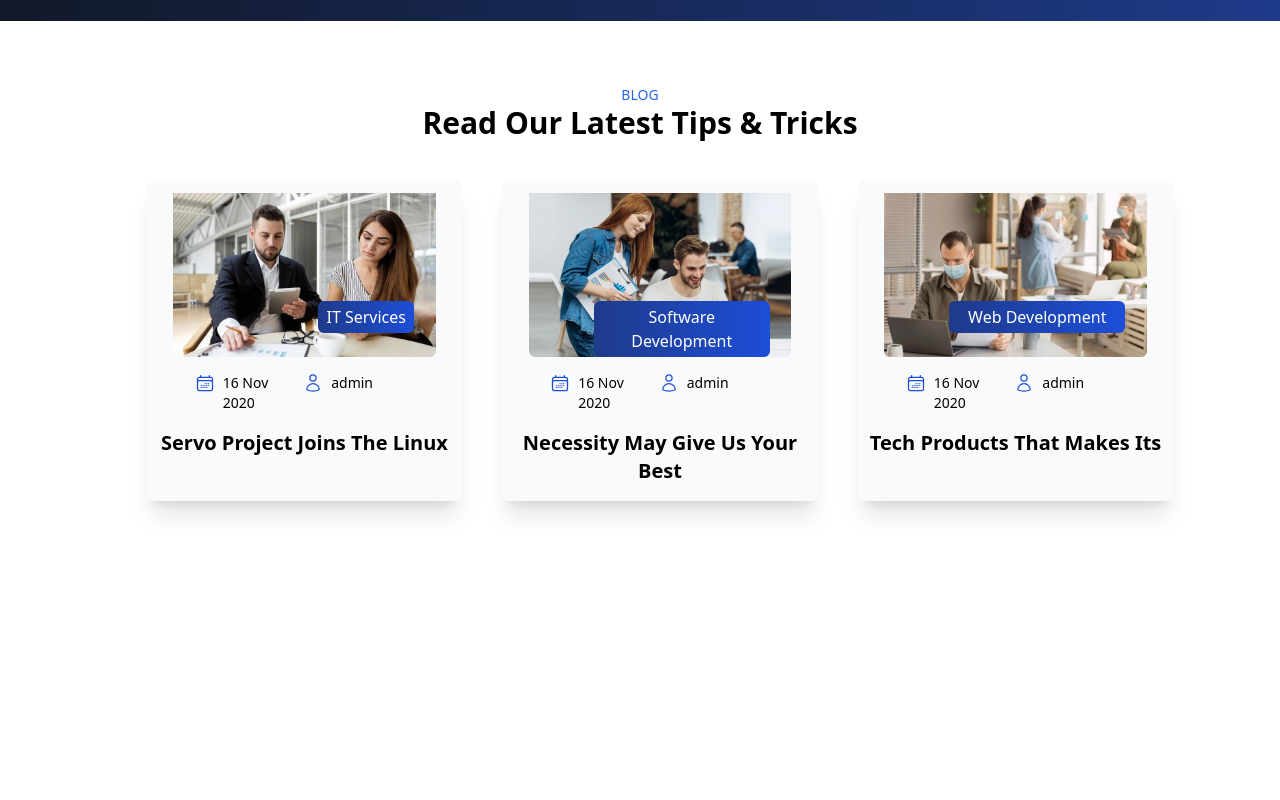
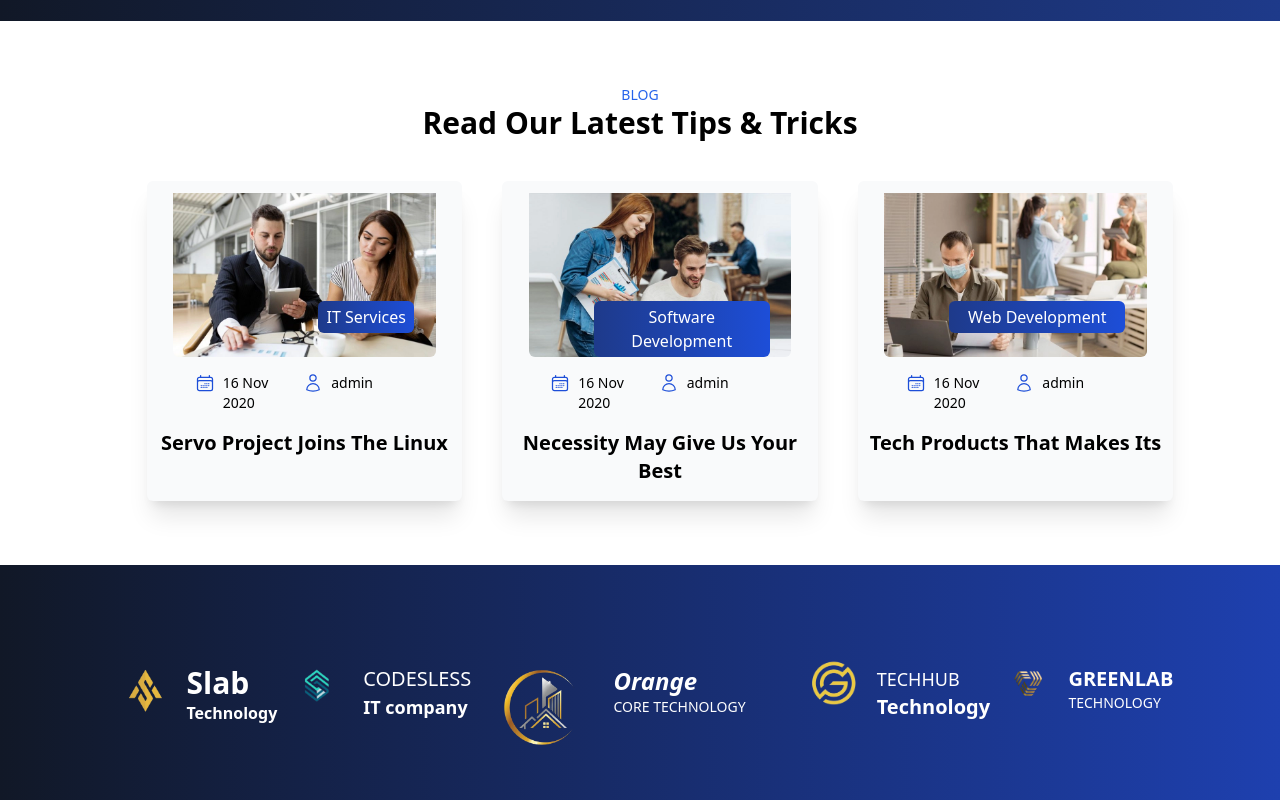
Before and after one commit to LameckMeshack/WilfredsChallenge, a website: page index.html in a window 1280 px wide. Shown: the part 5539-6339 px from the top of the page. Before the commit the page ends 6104 px from the top, so only its background shows below. Drawn offline with Linux system fonts and the light colour scheme.

Commit message:
Add sponsors section

```diff
--- a/index.html
+++ b/index.html
@@ -636,19 +636,55 @@
                 </div>
             </div>
         </section>
-        <!-- calender icon
-        <svg xmlns="http://www.w3.org/2000/svg" fill="none" viewBox="0 0 24 24" stroke-width="1.5" stroke="currentColor" class="w-6 h-6">
-  <path stroke-linecap="round" stroke-linejoin="round" d="M6.75 3v2.25M17.25 3v2.25M3 18.75V7.5a2.25 2.25 0 012.25-2.25h13.5A2.25 2.25 0 0121 7.5v11.25m-18 0A2.25 2.25 0 005.25 21h13.5A2.25 2.25 0 0021 18.75m-18 0v-7.5A2.25 2.25 0 015.25 9h13.5A2.25 2.25 0 0121 11.25v7.5m-9-6h.008v.008H12v-.008zM12 15h.008v.008H12V15zm0 2.25h.008v.008H12v-.008zM9.75 15h.008v.008H9.75V15zm0 2.25h.008v.008H9.75v-.008zM7.5 15h.008v.008H7.5V15zm0 2.25h.008v.008H7.5v-.008zm6.75-4.5h.008v.008h-.008v-.008zm0 2.25h.008v.008h-.008V15zm0 2.25h.008v.008h-.008v-.008zm2.25-4.5h.008v.008H16.5v-.008zm0 2.25h.008v.008H16.5V15z" />
-</svg>
-
-        -->
-        <!--admin icon
-            <svg xmlns="http://www.w3.org/2000/svg" fill="none" viewBox="0 0 24 24" stroke-width="1.5" stroke="currentColor" class="w-6 h-6">
-  <path stroke-linecap="round" stroke-linejoin="round" d="M15.75 6a3.75 3.75 0 11-7.5 0 3.75 3.75 0 017.5 0zM4.501 20.118a7.5 7.5 0 0114.998 0A17.933 17.933 0 0112 21.75c-2.676 0-5.216-.584-7.499-1.632z" />
-</svg>
-
-
-         -->
+        <section><!-- sponsors section -->
+            <div class="pt-16 bg-gradient-to-r from-gray-900 to-blue-800 pb-10 w-full">
+                <div class="w-10/12 m-auto flex justify-between text-white pt-6">
+                    <div class="flex">
+                        <div>
+                            <img class="w-96" src="public/images/Screenshot_2023-10-18_200101-removebg-preview.png">
+                        </div>
+                        <div class="mt-3">
+                            <h3 class="font-semibold"><span class="text-3xl">Slab</span><br>Technology</h3>
+                        </div>
+                    </div>
+                    <div class="flex">
+                        <div>
+                            <img class="w-11/12" src="public/images/Screenshot_2023-10-18_200121-removebg-preview.png">
+                        </div>
+                        <div class="mt-3">
+                            <h3 class="text-lg font-semibold"><span class="text-xl font-normal">CODESLESS</span><br>IT company</h3>
+                        </div>
+                    </div>
+                    <div class="flex">
+                        <div>
+                            <img class="w-64" src="public/images/Screenshot_2023-10-18_200149-removebg-preview.png">
+                        </div>
+                        <div class="w-80 mt-3">
+                            <h2 class="text-2xl font-semibold italic">Orange</h2>
+                            <h3 class="text-sm">CORE TECHNOLOGY</h3>
+                        </div>
+                    </div>
+                    <div class="flex">
+                        <div>
+                            <img src="public/images/Screenshot_2023-10-18_200157-removebg-preview.png">
+                        </div>
+                        <div class="mt-3">
+                            <h2 class="text-lg">TECHHUB</h2>
+                            <h3 class="text-xl font-semibold">Technology</h3>
+                        </div>
+                    </div>
+                    <div class="flex">
+                        <div>
+                            <img src="public/images/Screenshot_2023-10-18_200136-removebg-preview.png">
+                        </div>
+                        <div class="mt-3 text-whi">
+                            <h2 class="font-semibold text-xl">GREENLAB</h2>
+                            <h3 class="text-sm">TECHNOLOGY</h3>
+                        </div>
+                    </div>
+                </div>
+            </div>
+        </section>
     </main>
     <script src="script.js"></script>
 </body>
```
Also changed, not shown: public/images/Screenshot_2023-10-18_200101-removebg-preview.png (added), public/images/Screenshot_2023-10-18_200121-removebg-preview.png (added), public/images/Screenshot_2023-10-18_200136-removebg-preview.png (added), public/images/Screenshot_2023-10-18_200149-removebg-preview.png (added), public/images/Screenshot_2023-10-18_200157-removebg-preview.png (added), public/style.css.
